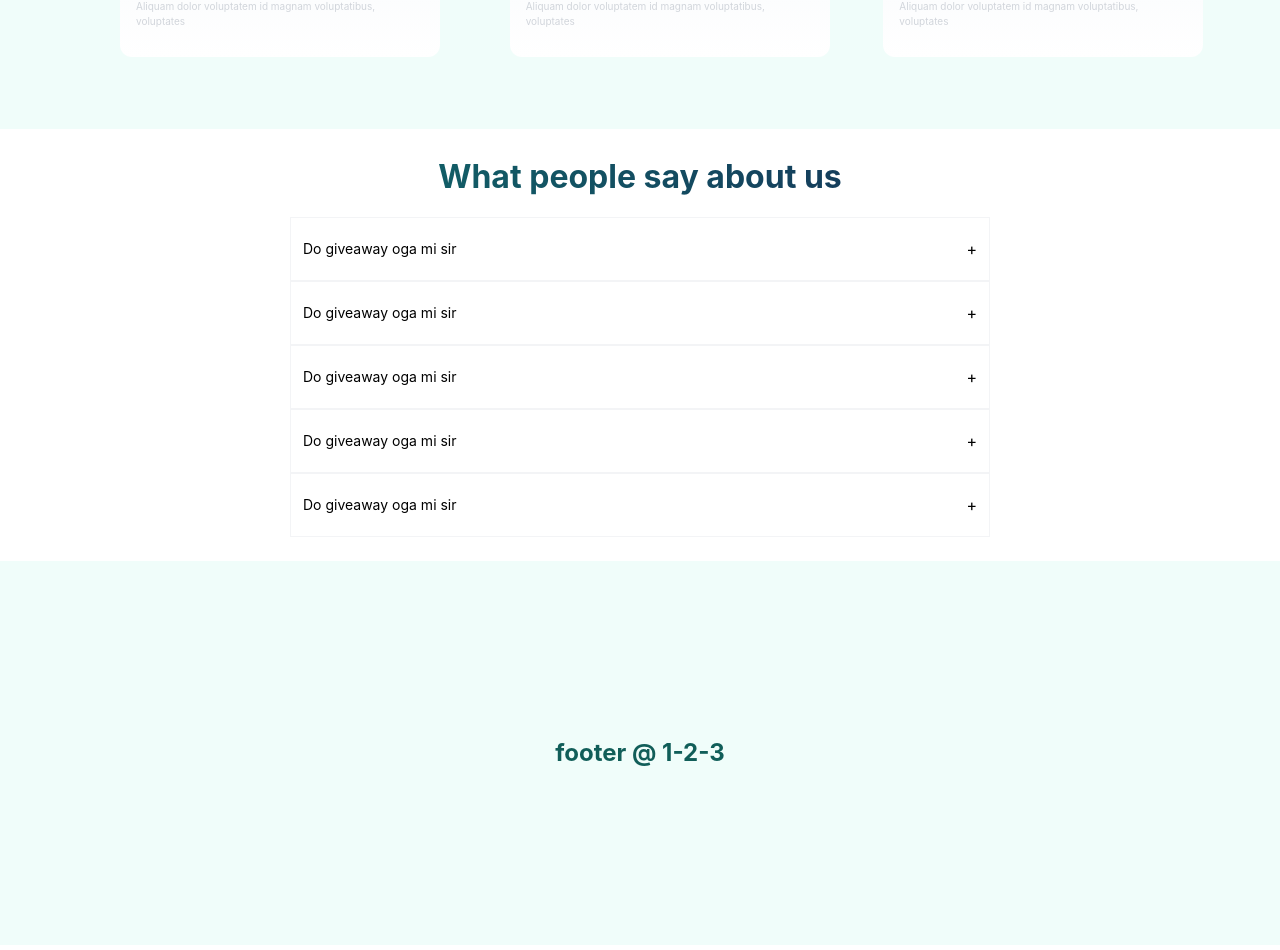
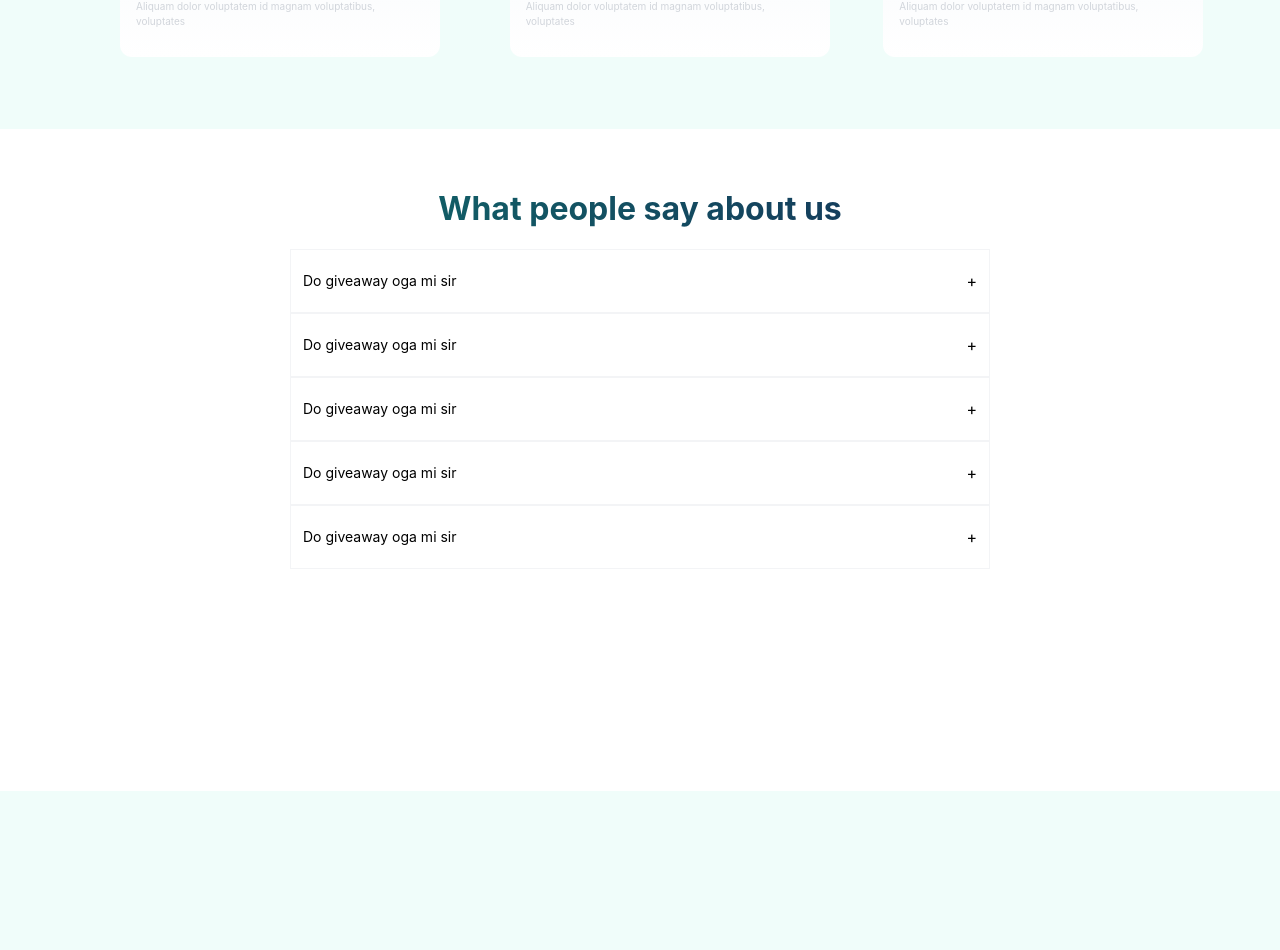
Before and after one commit to Himmiee/Jobbie, a React (Create React App) app: page / in a window 1280 px wide. Shown: the part 2283-3233 px from the top of the page. Built offline with nearby package versions, Linux system fonts and the light colour scheme.

Commit message:
accordion fix

```diff
--- a/src/components/accordion.tsx
+++ b/src/components/accordion.tsx
@@ -1,37 +1,44 @@
 import React, { useState } from "react";
-import { QuestionsMenu } from "../helpers/dumps";
+import { QuestionsMenu, Questions } from "../helpers/dumps";
 import { act } from "@testing-library/react";
 
-const AccordionComponent = ({ data }: any, id: number) => {
-  const [active, setActive] = useState<number>(0);
+const AccordionComponent = () => {
+  const [active, setActive] = useState<any>(false);
+  const [acc, setAcc] = useState(Questions);
 
-  const toggle = (i: number) => {
-    if (i === active) {
-      return setActive(0);
+  const toggle = (i: any) => {
+    if (active === i) {
+      return setActive(null);
     }
-    return setActive(i);
+    setActive(i);
   };
   return (
-    <section className="flex justify-center">
-      <div className="w-[400px] sm:w-[600px] lg:w-[700px] ">
+    <>
+      {acc.map((data, index) => {
+        return (
+          <section className="flex justify-center ">
             <div
               onClick={() => {
-            toggle(id);
+                toggle(index);
               }}
+              key={index}
+              className="w-[400px] sm:w-[600px] lg:w-[700px] "
+            >
+              <div
                 className={
-            active === id
+                  active === index
                     ? "flex justify-between p-3 cursor-pointer border-gray-100 border-[1px] h-16 items-center "
                     : " h-16 items-center flex justify-between p-3 cursor-pointer border-gray-100 border-[1px]"
                 }
               >
                 <div className="text-[11px] sm:text-sm">{data.question}</div>
-          <div>{active === id ? "-" : "+"}</div>
+                <div>{active === index ? "-" : "+"}</div>
               </div>
               <div
                 className={
-            active === id
+                  active === index
                     ? "text-[11px] border-gray-100 px-3 py-6 border-[1px] text-gray-400 "
-              : "hidden text-[11px] border-gray-100 px-3 py-4  border-[1px]"
+                    : "hidden"
                 }
               >
                 {data.info}
@@ -39,6 +46,9 @@ const AccordionComponent = ({ data }: any, id: number) => {
             </div>
           </section>
         );
+      })}
+    </>
+  );
 };
 
 export default AccordionComponent;
--- a/src/pages/auth/login.tsx
+++ b/src/pages/auth/login.tsx
@@ -1,8 +1,11 @@
-import React, { useState, useEffect } from "react";
+import React, { useState, useEffect, useRef } from "react";
+import { BsEye, BsEyeSlash } from "react-icons/bs";
 import ButtonComponent from "../../components/button";
 
 const LoginComponent = () => {
   const [nav, setNav] = useState<boolean>(false);
+  const inputRef = useRef<any>(null);
+  const [eyeActive, setEyeActive] = useState<boolean>(false);
   useEffect(() => {
     setNav(false);
   }, []);
@@ -31,10 +34,24 @@ const LoginComponent = () => {
             <div className="flex justify-center my-2">
               <label htmlFor="" className="text-white">
                 <p className="text-[12px] my-1">Password:</p>
-                <input
-                  type="text"
-                  className="flex justify-center px-2 w-64 h-7 text-[12px] rounded-md sm:opacity-80 opacity-10 sm:bg-gray-600 border-gray-700 outline-none border-[1px]"
-                />
+                <div className="flex justify-between item-center px-2 w-64 h-7 text-[12px] rounded-md sm:opacity-80 opacity-10 sm:bg-gray-600 border-gray-700 outline-none border-[1px]">
+                  <input
+                    ref={inputRef}
+                    type="password"
+                    className="rounded-md  w-[230px] bg-transparent outline-none "
+                  />
+                  <div
+                    onClick={() => {
+                      inputRef.current.type === "password"
+                        ? (inputRef.current.type = "text")
+                        : (inputRef.current.type = "password");
+                      setEyeActive(!eyeActive);
+                    }}
+                    className="flex justify-center cursor-pointer items-center"
+                  >
+                    {eyeActive ? <BsEyeSlash /> : <BsEye />}
+                  </div>
+                </div>
               </label>
             </div>
           </div>
--- a/src/pages/auth/register.tsx
+++ b/src/pages/auth/register.tsx
@@ -1,8 +1,11 @@
-import React, { useState, useEffect } from "react";
+import React, { useState, useEffect, useRef } from "react";
 import ButtonComponent from "../../components/button";
+import { BsEye, BsEyeSlash } from "react-icons/bs";
 
 const RegisterComponent = () => {
   const [nav, setNav] = useState<boolean>(false);
+  const inputRef = useRef<any>(null);
+  const [eyeActive, setEyeActive] = useState<boolean>(false);
   useEffect(() => {
     setNav(false);
   }, []);
@@ -11,7 +14,7 @@ const RegisterComponent = () => {
       <div className="">
         <div className="w-72  rounded-2xl h-[340px] sm:bg-gray-800 bg-opacity-60 ">
           <div>
-          <p className="text-teal-700 italic font-sans flex justify-center font-bold pt-3">
+            <p className="text-teal-700 italic font-sans flex justify-center font-bold pt-3">
               Jobber
             </p>
             <h3 className="flex justify-center text-sm mt-2 text-white">
@@ -40,10 +43,24 @@ const RegisterComponent = () => {
             <div className="flex justify-center my-2">
               <label htmlFor="" className="text-white">
                 <p className="text-[12px] my-1">Password:</p>
-                <input
-                  type="text"
-                  className="flex justify-center w-64 px-2 h-7 text-[12px] rounded-md sm:opacity-80 opacity-10 sm:bg-gray-600 border-gray-700 outline-none border-[1px]"
-                />
+                <div className="flex justify-between item-center px-2 w-64 h-7 text-[12px] rounded-md sm:opacity-80 opacity-10 sm:bg-gray-600 border-gray-700 outline-none border-[1px]">
+                  <input
+                    ref={inputRef}
+                    type="password"
+                    className="rounded-md  w-[230px] bg-transparent outline-none "
+                  />
+                  <div
+                    onClick={() => {
+                      inputRef.current.type === "password"
+                        ? (inputRef.current.type = "text")
+                        : (inputRef.current.type = "password");
+                      setEyeActive(!eyeActive);
+                    }}
+                    className="flex justify-center cursor-pointer items-center"
+                  >
+                    {eyeActive ? <BsEyeSlash /> : <BsEye />}
+                  </div>
+                </div>
               </label>
             </div>
           </div>
--- a/src/pages/home.tsx
+++ b/src/pages/home.tsx
@@ -187,23 +187,17 @@ const HomeComponent = () => {
           </div>
         </div>
       </div>
-      <div className="mx-6 sm:mx-24 my-6  h-fit">
+      <div className="mx-6 sm:mx-24 my-14  h-[550px]">
         <h3 className="text-center font-1000 my-8  sm:my-4 font-bold  bg-gradient-to-r from-teal-700 bg-clip-text text-transparent to-blue-950  sm:text-[32px]">
           What people say about us
         </h3>
 
         <div className="">
-          {acc.map((item: QuestionsMenu, id: number) => {
-            return (
-              <div>
-                <AccordionComponent data={item} key={id} id={id} />
-              </div>
-            );
-          })}
+          <AccordionComponent />
         </div>
       </div>
       <div>
-        <FooterComponent/>
+        <FooterComponent />
       </div>
     </section>
   );
```
Lines whose indentation alone changed are shown as unchanged.
